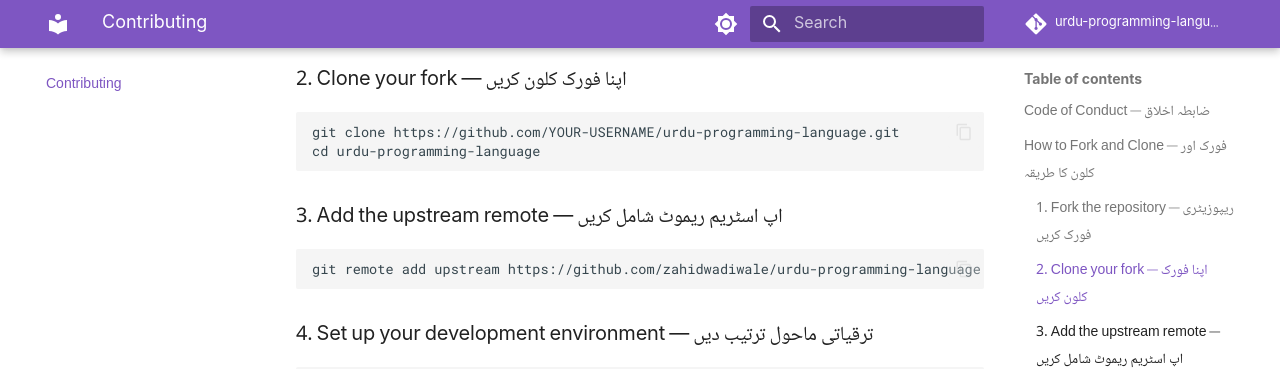
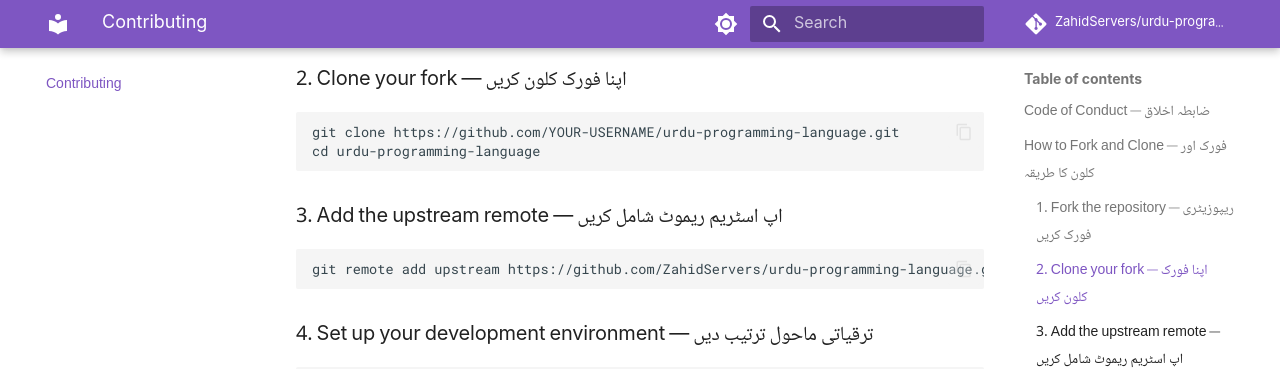
Before and after one commit to ZahidServers/urdu-programming-language, an MkDocs documentation site: the page built from docs/contributing.md, in a window 1280 px wide and 900 px high, scrolled down 886 px. Shown: the top 369 px of the window. Built offline with MkDocs 1.6.1 and Material for MkDocs 9.7.7, drawn with Linux system fonts in a browser that asks for light colours; comment, search, counter and statistics services are not loaded.

Commit message:
fix: Docs

````diff
--- a/docs/contributing.md
+++ b/docs/contributing.md
@@ -32,7 +32,7 @@ cd urdu-programming-language
 ### 3. Add the upstream remote — اپ اسٹریم ریموٹ شامل کریں
 
 ```
-git remote add upstream https://github.com/zahidwadiwale/urdu-programming-language.git
+git remote add upstream https://github.com/ZahidServers/urdu-programming-language.git
 ```
 
 ### 4. Set up your development environment — ترقیاتی ماحول ترتیب دیں
--- a/mkdocs.yml
+++ b/mkdocs.yml
@@ -3,8 +3,8 @@ site_description: The world's first programming language written entirely in Urd
 site_author: Mohammed Zahid Wadiwale
 site_url: https://urdu-programming-language.readthedocs.io/
 
-repo_url: https://github.com/zahidwadiwale/urdu-programming-language
-repo_name: urdu-programming-language
+repo_url: https://github.com/ZahidServers/urdu-programming-language
+repo_name: ZahidServers/urdu-programming-language
 
 docs_dir: docs
 theme:
````
Also changed, not shown: GETTING_STARTED.md (+1 -1 lines), README.md (+6 -6 lines), docs/installation.md (+2 -2 lines).
